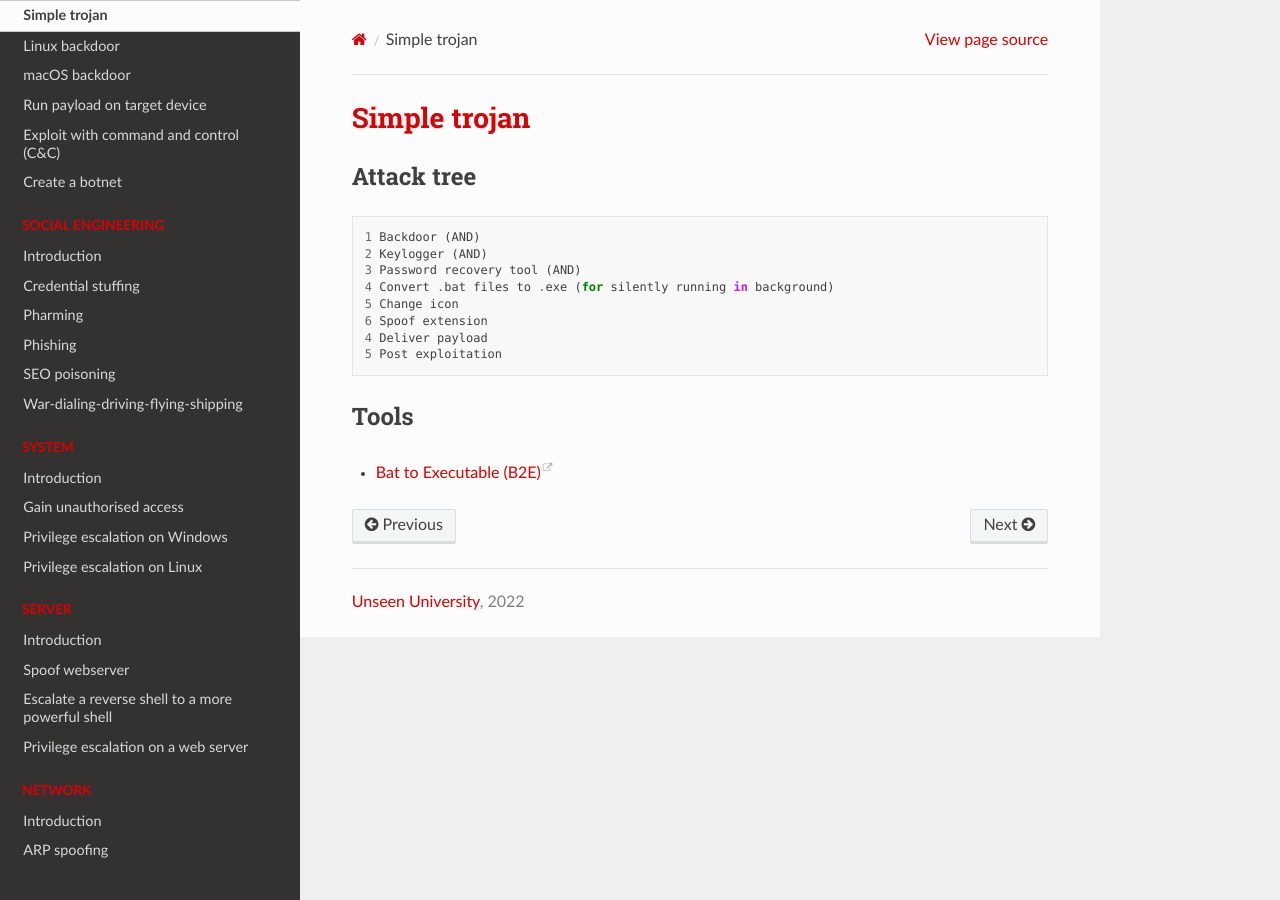
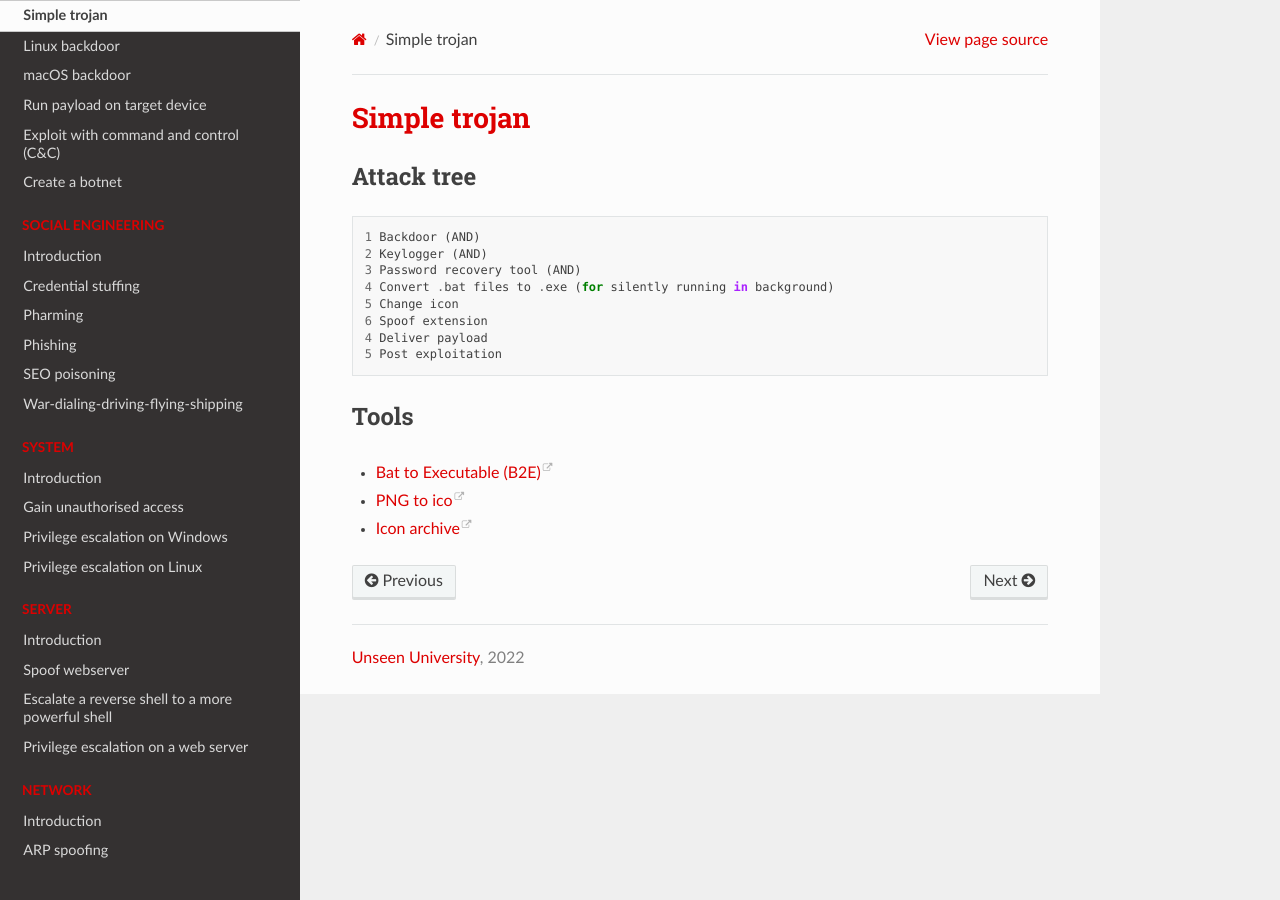
Before and after one commit to tymyrddin/red-basic, a Sphinx documentation site: the page built from source/docs/malware/Trojan.md, in a window 1280 px wide. Built offline with Sphinx 7.4.7 and the Read the Docs theme 2.0.0, drawn with Linux system fonts in a browser that asks for light colours.

Commit message:
trojan and deliver

```diff
--- a/source/docs/malware/Trojan.md
+++ b/source/docs/malware/Trojan.md
@@ -15,3 +15,5 @@
 ## Tools
 
 * [Bat to Executable (B2E)](https://github.com/tokyoneon/B2E/blob/master/Bat_To_Exe_Converter.zip)
+* [PNG to ico](https://cloudconvert.com/png-to-ico)
+* [Icon archive](https://iconarchive.com/)
```
